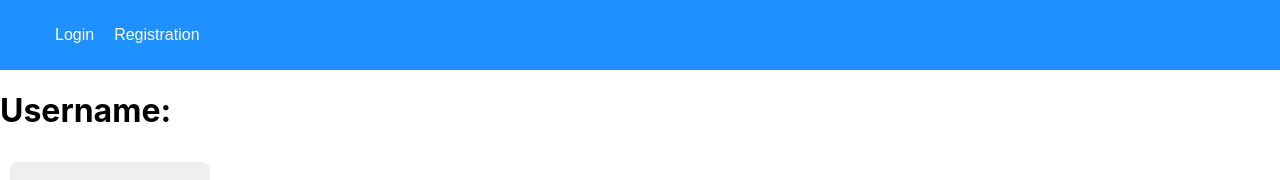
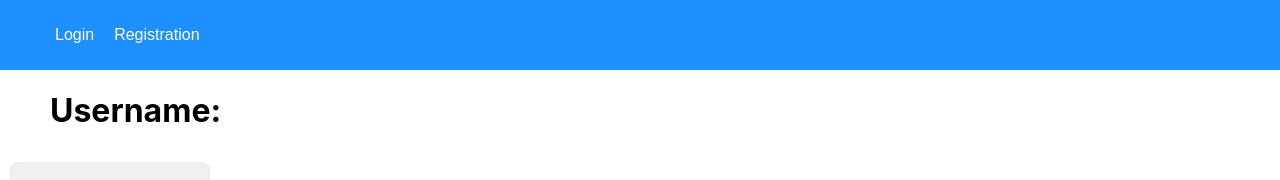
Before and after one commit to chii-vu/ChatApp, a React (Create React App) app in the folder client/: page /profile/1 in a window 1280 px wide. Shown: the top 180 px of the page. Built offline with nearby package versions, Linux system fonts and the light colour scheme; no server answers.

Commit message:
Moved users into separate tab

```diff
--- a/client/src/App.js
+++ b/client/src/App.js
@@ -9,6 +9,7 @@ import PageNotFound from "./pages/PageNotFound";
 import Profile from "./pages/Profile";
 import ChangePassword from "./pages/ChangePassword";
 import AllPosts from "./pages/AllPosts";
+import UsersList from "./pages/UsersList";
 
 import { AuthContext } from "./helpers/AuthContext";
 import { useState, useEffect } from "react";
@@ -62,8 +63,9 @@ function App() {
                 </>
               ) : (
                 <>
-                  <Link to="/"> Home </Link>
-                  <Link to="/allposts"> All Posts </Link>
+                  <Link to="/"> Channels </Link>
+                  <Link to="/userslist"> Users </Link>
+                  <Link to="/allposts"> Posts </Link>
                 </>
               )}
             </div>
@@ -75,6 +77,7 @@ function App() {
           <Routes>
             <Route path="/" element={<HomePage />} />
             <Route path="/allposts" element={<AllPosts />} />
+            <Route path="/userslist" element={<UsersList />} />
             <Route path="/channel/:id" element={<Channel />} />
             <Route path="/post/:id" element={<Post />} />
             <Route path="/registration" element={<Registration />} />
--- a/client/src/pages/AllPosts.js
+++ b/client/src/pages/AllPosts.js
@@ -142,7 +142,7 @@ function AllPosts() {
         <button style={{ backgroundColor: 'dodgerblue', color: 'white', padding: '10px', borderRadius: '5px', fontSize: '20px' }} onClick={sortByDate}>Date Created</button>
       </div>
 
-
+      <h2 style={{ margin: "50px" }}>All Posts</h2>
       {filteredPosts.map((value, key) => {
         return (
           <div key={key} className="post">
--- a/client/src/pages/HomePage.js
+++ b/client/src/pages/HomePage.js
@@ -1,17 +1,12 @@
 import React, { useContext } from "react";
 import ChannelsList from "./ChannelsList";
 import CreateChannel from "./CreateChannel";
-import UsersList from "./UsersList";
-import { AuthContext } from "../helpers/AuthContext";
 
 function HomePage() {
-    const { authState } = useContext(AuthContext);
-
     return (
         <div>
             <ChannelsList />
             <CreateChannel />
-            {authState.username === "admin" && <UsersList />}
         </div>
     );
 }
--- a/client/src/pages/Profile.js
+++ b/client/src/pages/Profile.js
@@ -24,7 +24,7 @@ function Profile() {
     <div className="profilePageContainer">
       <div className="basicInfo">
         {" "}
-        <h1> Username: {username} </h1>
+        <h1 style={{ marginLeft: "50px" }}> Username: {username} </h1>
         {authState.username === username && (
           <button
             onClick={() => {
```
